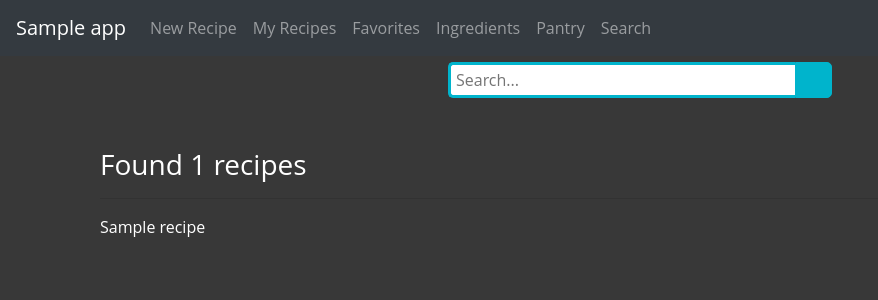
After one commit to cameronfabbri/MealPrep, a Flask app: template templates/search.html in a window 1280 px wide. The commit adds this page. Shown: the top 300 px of the page, without its empty margins (0-878 px from the left). Run offline with Flask 2, Linux system fonts and the light colour scheme; the template is opened without the code that fills it: most values are stand-ins (such as "Sample title", 1, 10 or a date in 2020); some libraries are stand-ins or nearby versions.

Commit message:
changed how tables are set up

```diff
--- a/app.py
+++ b/app.py
@@ -1,3 +1,9 @@
+"""
+
+"""
+# Copyright (c) 2019.
+# Cameron Fabbri
+
 from flask import Flask, render_template, request, redirect, url_for
 
 app = Flask(__name__)
@@ -6,7 +12,7 @@ from google_images_download import google_images_download
 from sqlalchemy import create_engine
 from sqlalchemy.orm import sessionmaker
 from sqlalchemy.orm import scoped_session
-from db_setup import Base, Recipe, Week, Favorite, MyRecipes, Pantry
+from db_setup import Base, Recipes, Week, Favorites, MyRecipes, Pantry
 
 import numpy as np
 import datetime
@@ -36,26 +42,28 @@ DBSession = sessionmaker(bind=engine)
 session = DBSession()
 
 
+def get_recipe_by_id(recipe_id):
+    return session.query(Recipes).get(recipe_id)
+
+
 @app.route('/', methods=['GET','POST'])
 def index():
 
+    # Getting a new random recipe
     if request.method == 'POST':
 
-        # Get old recipe from Week table
-        old_rid = int(request.form['meal'])
-        old_recipe = session.query(Week).get(old_rid)
+        # Get recipe id we want to swap out
+        old_id = int(request.form['recipe_id'].split('/')[0])
 
-        # Get new random recipe
-        num = session.query(Recipe).count()
-        new_rid = random.randint(1, num)
-        new_recipe = session.query(Recipe).get(new_rid)
+        # Old recipe object
+        old_recipe = session.query(Week).get(old_id)
 
-        # Update Week with new recipe
-        old_recipe.title = new_recipe.title
-        old_recipe.rid = new_recipe.rid
-        old_recipe.url = new_recipe.url
-        old_recipe.ingredients = new_recipe.ingredients
-        old_recipe.instructions = new_recipe.instructions
+        # Get new random recipe id
+        num = session.query(Recipes).count()
+        new_id = random.randint(1, num)
+
+        # Update Week with new recipe id
+        old_recipe.id = new_id
 
         session.add(old_recipe)
         session.commit()
@@ -65,60 +73,32 @@ def index():
     else:
 
         # Get all recipes in current week table
-        week_recipes_ = session.query(Week).all()
+        # This will just return 3 ids which we go to the main table for
+        week_rows = session.query(Week).all()
 
         week_recipes = []
 
-        # No recipes in current week, so add three random ones - this is only when we make a new db
-        if week_recipes_ == []:
+        # Loop through the week rows, find the 3 recipes, and return them
+        for row in week_rows:
 
-            num = session.query(Recipe).count()
-            rand_ids = [random.randint(1, num) for i in range(3)]
+            # Get recipe details from main table based on id
+            recipe_obj = get_recipe_by_id(row.id)
 
-            for r_id in rand_ids:
+            recipe = {}
+            recipe['title'] = recipe_obj.title
+            recipe['url'] = recipe_obj.url
+            recipe['id'] = recipe_obj.id
+            recipe['rating'] = recipe_obj.rating
 
-                recipe_ = session.query(Recipe).get(r_id)
-
-                recipe = {}
-                recipe['title'] = recipe_.title
-                recipe['url'] = recipe_.url
-                recipe['ingredients'] = ast.literal_eval(recipe_.ingredients)
-                recipe['instructions'] = ast.literal_eval(recipe_.instructions)
-
-                # If no url for the recipe, find one
-                if recipe['url'] is None:
-                    recipe['url'] = ops.get_image_url([recipe['title']])
-
-                week_recipes.append(recipe)
-
-                # Add to weekly recipe table
-                w_r = Week(
-                    title=recipe_.title,
-                    ingredients=recipe_.ingredients,
-                    instructions=recipe_.instructions,
-                    week_num=week_num,
-                    url=recipe_.url)
-
-                session.add(w_r)
+            # If no image url for the recipe, find one
+            if recipe['url'] is None:
+                recipe['url'] = ops.get_image_url([recipe['title']])
+                recipe_obj.url = recipe['url']
                 session.commit()
 
-        for recipe_ in week_recipes_:
-            recipe = {}
-            recipe['title'] = recipe_.title
-            recipe['url'] = recipe_.url
-
-            # If no url for the recipe, find one
-            if recipe['url'] is None:
-                recipe['url'] = ops.get_image_url([recipe['title']])
-                edited_recipe = session.query(Week).filter_by(id=recipe_.id).one()
-                edited_recipe.url = recipe['url']
-                session.commit()
-
-
-            recipe['ingredients'] = ast.literal_eval(recipe_.ingredients)
-            recipe['instructions'] = ast.literal_eval(recipe_.instructions)
+            recipe['ingredients'] = ast.literal_eval(recipe_obj.ingredients)
+            recipe['instructions'] = ast.literal_eval(recipe_obj.instructions)
             week_recipes.append(recipe)
-
 
     return render_template('index.html', app_data=app_data, recipes=week_recipes)
 
@@ -126,16 +106,17 @@ def index():
 def ingredients():
     """ Shows the ingredients for the current meals of the week """
 
-    week_recipes = session.query(Week).all()
+    week_rows = session.query(Week).all()
 
-    ingredients = []
+    week_ingredients = []
 
-    for wr in week_recipes:
-        wr_ingredients = ast.literal_eval(wr.ingredients)
-        for ing in wr_ingredients:
-            ingredients.append(ing)
+    for row in week_rows:
+        recipe_obj = get_recipe_by_id(row.id)
+        ingredients = ast.literal_eval(recipe_obj.ingredients)
+        for ing in ingredients:
+            week_ingredients.append(ing)
 
-    return render_template('ingredients.html', ingredients=ingredients, app_data=app_data)
+    return render_template('ingredients.html', ingredients=week_ingredients, app_data=app_data)
 
 
 @app.route('/add', methods=['GET','POST'])
@@ -260,6 +241,28 @@ def view():
     return render_template('view.html', app_data=app_data, recipe_list=recipe_list)
 
 
+@app.route('/delete', methods=['GET','POST'])
+def delete():
+
+    if request.method == 'POST':
+        print(request.form['id'])
+
+    return redirect(url_for('index'))
+
+
+@app.route('/search', methods=['GET','POST'])
+def search():
+    """ Page for searching for recipes """
+
+    if request.method == 'POST':
+
+        search_term = request.form['search']
+        print('Searching for', search_term)
+        recipes = session.query(Recipes).filter(Recipes.title.contains(search_term)).all()
+
+    return render_template('search.html', app_data=app_data, recipes=recipes, num_recipes=len(recipes))
+
+
 @app.route('/favorite')
 def favorite():
     """ Page for viewing my favorite recipes """
--- a/db_setup.py
+++ b/db_setup.py
@@ -1,3 +1,13 @@
+"""
+
+Database tables setup.
+
+Recipes table is the
+
+"""
+# Copyright (c) 2019.
+# Cameron Fabbri
+
 import sys
 from sqlalchemy import Column, ForeignKey, Integer, String, Date
 from sqlalchemy.ext.declarative import declarative_base
@@ -6,65 +16,43 @@ from sqlalchemy import create_engine
 
 Base = declarative_base()
 
-class Recipe(Base):
+class Recipes(Base):
     """ Table for all recipes """
 
     __tablename__ = 'recipes'
 
     id = Column(Integer, primary_key=True)
-
-    # This is a string because in the json file it's a string
-    rid = Column(String(256), primary_key=False)
     title = Column(String(256), nullable=False)
     ingredients = Column(String(256), nullable=False)
     instructions = Column(String(256), nullable=False)
+    rating = Column(Integer, nullable=True)
     date_made = Column(Date, nullable=True)
     url = Column(String(512), nullable=True)
+    source = Column(String(256), nullable=True)
 
 
 class Week(Base):
-    """ Table for recipes for the current week """
+    """ Table for recipe ids for the current week """
 
     __tablename__ = 'week'
 
     id = Column(Integer, primary_key=True)
-    rid = Column(String(256), primary_key=False)
-    title = Column(String(256), nullable=False)
-    ingredients = Column(String(256), nullable=False)
-    instructions = Column(String(256), nullable=False)
-    week_num = Column(Integer, nullable=False)
-    rating = Column(Integer, nullable=True)
-    url = Column(String(512), nullable=True)
 
 
 class MyRecipes(Base):
-    """ Table for recipes for the current week """
+    """ Table for my recipe ids """
 
     __tablename__ = 'my_recipes'
 
     id = Column(Integer, primary_key=True)
-    rid = Column(Integer, primary_key=False)
-    title = Column(String(256), nullable=False)
-    ingredients = Column(String(256), nullable=False)
-    instructions = Column(String(256), nullable=False)
-    start_date = Column(Date, nullable=True)
-    rating = Column(Integer, nullable=True)
-    url = Column(String(512), nullable=True)
 
 
-class Favorite(Base):
+class Favorites(Base):
     """ Table for recipes for the current week """
 
     __tablename__ = 'favorite'
 
     id = Column(Integer, primary_key=True)
-    rid = Column(String(256), primary_key=False)
-    title = Column(String(256), nullable=False)
-    ingredients = Column(String(256), nullable=False)
-    instructions = Column(String(256), nullable=False)
-    start_date = Column(Date, nullable=False)
-    rating = Column(Integer, nullable=True)
-    url = Column(String(512), nullable=True)
 
 
 class Pantry(Base):
--- a/templates/includes/_navbar.html
+++ b/templates/includes/_navbar.html
@@ -21,6 +21,9 @@
         <li class="nav-item">
           <a class="nav-link" href="/pantry"> Pantry </a>
         </li>
+        <li class="nav-item">
+          <a class="nav-link" href="/search"> Search </a>
+        </li>
       </ul>
     </div>
   </nav>
--- /dev/null
+++ b/templates/search.html
@@ -0,0 +1,96 @@
+{% extends 'layout.html' %}
+
+{% block body %}
+
+    <font color="white">
+    <style>
+
+    * {
+        box-sizing: border-box;
+    }
+
+    .column3{
+        float: left;
+        width: 33.33%;
+        padding: 10px;
+        height: 500;
+    }
+
+    .row:after{
+        content: "";
+        display: table;
+        clear: both;
+    }
+
+    @import url(https://fonts.googleapis.com/css?family=Open+Sans);
+
+    body{
+      background: #f2f2f2;
+      font-family: 'Open Sans', sans-serif;
+    }
+
+    .search {
+      width: 100%;
+      position: relative;
+      display: flex;
+    }
+
+    .searchTerm {
+      width: 100%;
+      border: 3px solid #00B4CC;
+      border-right: none;
+      padding: 5px;
+      height: 36px;
+      border-radius: 5px 0 0 5px;
+      outline: none;
+      color: #000000;
+    }
+
+    .searchTerm:focus{
+      color: #00B4CC;
+    }
+
+    .searchButton {
+      width: 40px;
+      height: 36px;
+      border: 1px solid #00B4CC;
+      background: #00B4CC;
+      text-align: center;
+      color: #fff;
+      border-radius: 0 5px 5px 0;
+      cursor: pointer;
+      font-size: 20px;
+    }
+
+    .wrap{
+      width: 30%;
+      position: absolute;
+      top: 10%;
+      left: 50%;
+      transform: translate(-50%, -50%);
+    }
+
+    </style>
+
+
+    <form id="s_form" action="#" method="post">
+        <div class="wrap">
+           <div class="search">
+              <input type="text" name="search" class="searchTerm" placeholder="Search...">
+              <button type="submit" class="searchButton"/>
+           </div>
+        </div>
+    </form>
+
+<br><br>
+
+<h3>Found {{ num_recipes }} recipes<br><hr></h3>
+{% for recipe in recipes %}
+
+    {{ recipe.title }}<br>
+
+{% endfor %}
+
+<br><br>
+
+{% endblock %}
```
Also changed, not shown: ops.py (+8 -0 lines), populate_db.py (+16 -7 lines), templates/index.html (+15 -49 lines).
